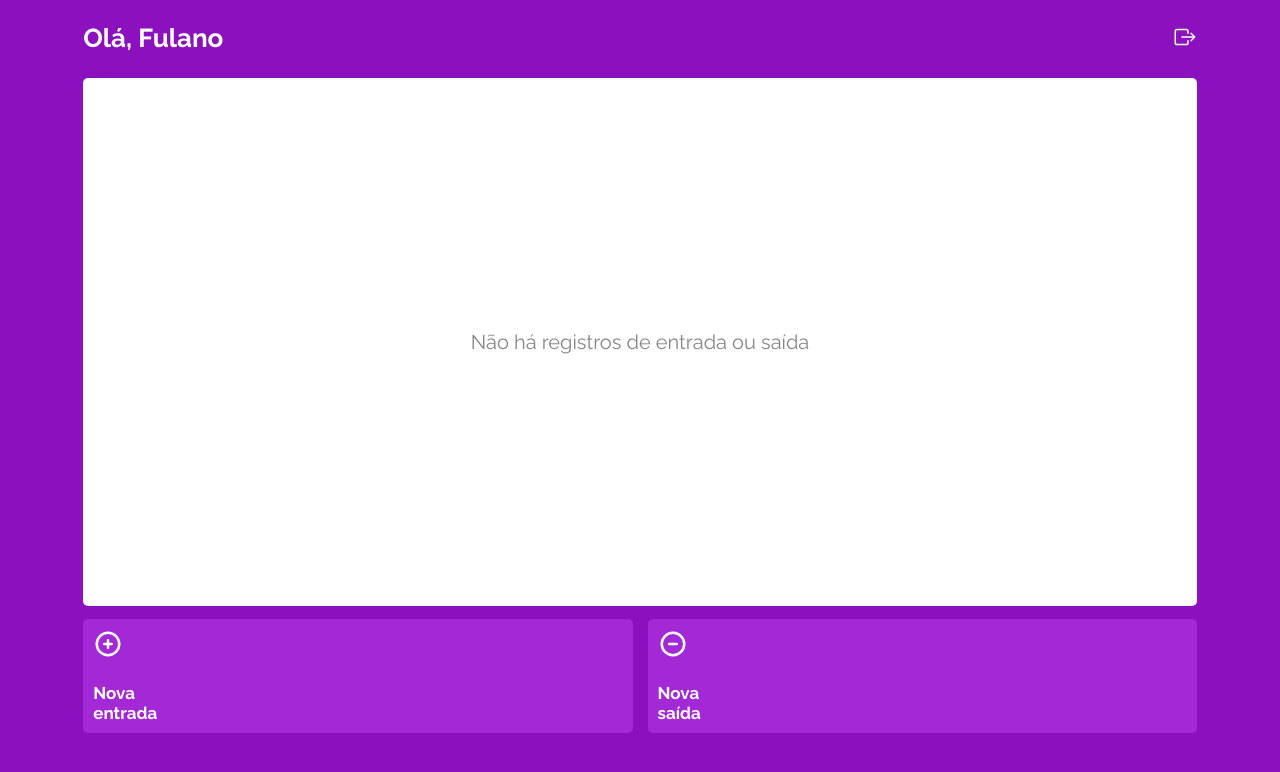
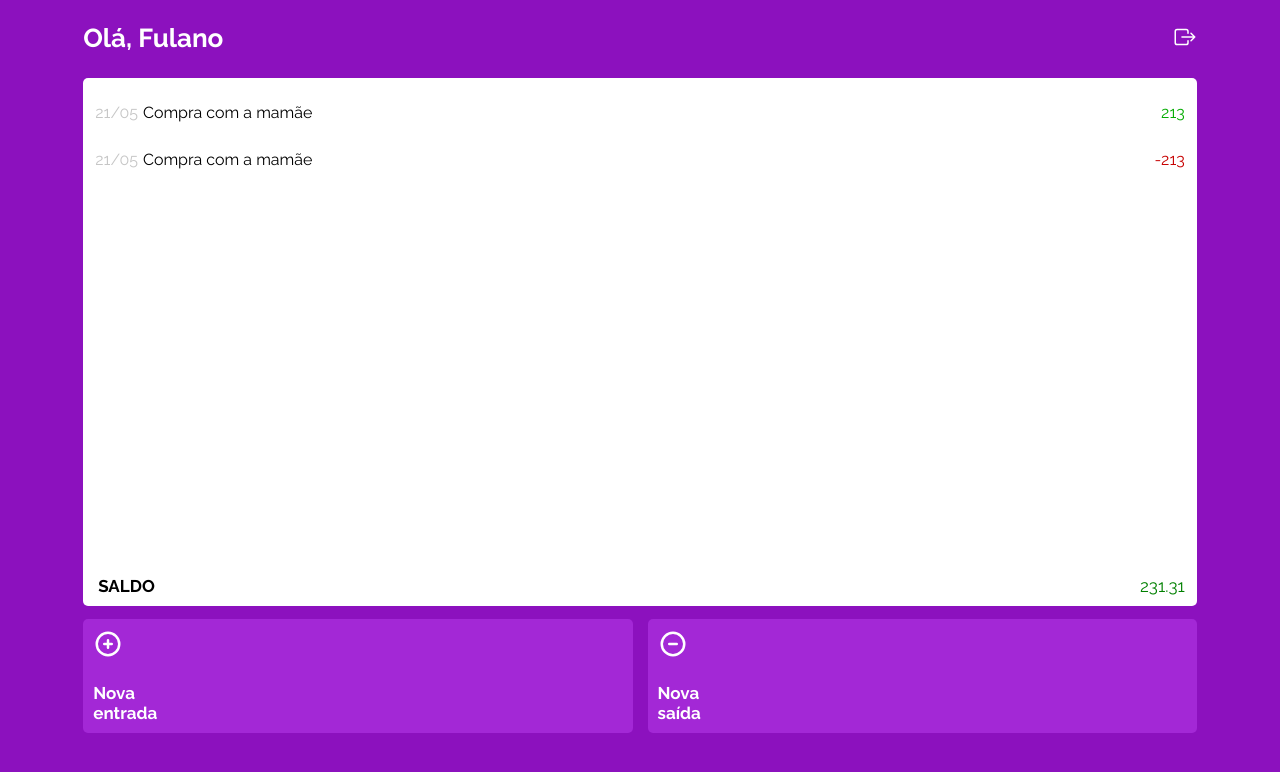
Before and after one commit to mateusnobre/14_mywallet, a React (Create React App) app: page /home in a window 1280 px wide. Shown: the top 772 px of the page. Built offline with nearby package versions, Linux system fonts and the light colour scheme; the HTML template or start-up script is replaced by a standard one; a web font is replaced by a local one.

Commit message:
finish frontend layouting

```diff
--- a/src/App.js
+++ b/src/App.js
@@ -8,6 +8,7 @@ import {
 import Home from './pages/Home';
 import Login from './pages/Login';
 import SignUp from './pages/SignUp';
+import NewTransaction from './pages/NewTransaction';
 
 import './assets/styles/reset.css';
 import './assets/styles/style.css';
@@ -28,6 +29,9 @@ export default function App () {
           <Route path="/sign-up" exact>
             <SignUp />
           </Route>
+          <Route path="/new-transaction/:value">
+            <NewTransaction />
+          </Route>
         </Switch>
     </Router>
   );
--- a/src/components/Header.js
+++ b/src/components/Header.js
@@ -21,4 +21,5 @@ const WelcomeText = styled.div`
     color: white;
     font-weight: 700;
     font-size: 26px;
+    user-select: none;
 `
--- a/src/components/NewTransactionButton.js
+++ b/src/components/NewTransactionButton.js
@@ -40,6 +40,7 @@ const NewTransactionButtonBox = styled.div`
 `
 
 const Text = styled.div`
+    user-select: none;
     color: white;
     font-size: 17px;
     line-height: 20px;
--- a/src/components/Transaction.js
+++ b/src/components/Transaction.js
@@ -0,0 +1,41 @@
+import styled from "styled-components"
+
+export default function Transaction(props){
+    return(
+        <TransactionBox>
+            <AuxBox>
+                <Date>{props.date}</Date>
+                <Description>{props.description}</Description>
+            </AuxBox>
+            <Value value={props.value}>{props.value}</Value>
+        </TransactionBox>
+    )
+}
+
+const TransactionBox = styled.div`
+    display: flex;
+    justify-content: space-between;
+    margin-left: 12px;
+    margin-top: 23px;
+    margin-right: 12px;
+`
+const AuxBox= styled.div`
+    display: flex;
+    justify-content: flex-start;
+`
+
+const Date = styled.div`
+    color: #C6C6C6;
+    font-size: 16px;
+    margin-right: 5px;
+`
+
+const Description = styled.div`
+    color: black;
+    font-size: 16px;
+`
+
+const Value = styled.div`
+    color: ${props => props.value > 0 ? '#03AC00' : '#C70000'};
+    font-size: 16px
+`
--- a/src/components/TransactionFeed.js
+++ b/src/components/TransactionFeed.js
@@ -1,16 +1,23 @@
 import styled from 'styled-components'
+import Transaction from './Transaction'
+
 export default function TransactionFeed(){
     return(
         <TransactionFeedBox>
-            Não há registros de entrada ou saída
+            <Transaction value={213} description='Compra com a mamãe'  date='21/05'/>
+            <Transaction value={-213} description='Compra com a mamãe'  date='21/05'/>
+            <Text>SALDO</Text>
+            <Funds>231.31</Funds>
         </TransactionFeedBox>
     )
 }
 
 const TransactionFeedBox = styled.div`
+    position: relative;
     display: flex;
+    user-select: none;
     flex-direction: column;
-    justify-content: center;
+    justify-content: flex-start;
     background-color: white;
     line-height: 24px;
     font-size: 20px;
@@ -20,3 +27,22 @@ const TransactionFeedBox = styled.div`
     height: 66vh;
     border-radius: 5px;
 `
+const Text = styled.div`
+    position: absolute;
+    color: black;
+    font-size: 17px;
+    font-weight: 700;
+    line-height: 20px;
+    left: 15px;
+    bottom: 10px;
+`
+
+const Funds = styled.div`
+    position: absolute;
+    color: green;
+    font-size: 17px;
+    font-weight: 400;
+    line-height: 20px;
+    right: 12px;
+    bottom: 10px;
+`
--- a/src/pages/Login.js
+++ b/src/pages/Login.js
@@ -2,23 +2,10 @@ import Logo from '../components/Logo'
 import styled from 'styled-components'
 import LoginForm from '../components/LoginForm'
 import FormsButton from '../components/FormsButton'
-import { Link, useHistory } from "react-router-dom";
-import React, { useContext, useState } from "react";
-import UserContext from "../../contexts/UserContext";
-import TokenContext from "../../contexts/TokenContext";
+import { Link } from "react-router-dom";
+import React from "react";
 
 export default function Login() {
-    const [email, setEmail] = useState("");
-    const [password, setPassword] = useState("");
-    const [block, setBlock] = useState(false);
-    const { user, setUser } = useContext(UserContext);
-    const { token, setToken } = useContext(TokenContext);
-    const history = useHistory();
-
-    if(localStorage.getItem('token')){
-      history.push('/');
-    }
-
     return(
         <LoginBox>
             <Logo/>
--- /dev/null
+++ b/src/pages/NewTransaction.js
@@ -0,0 +1,52 @@
+import { useParams } from 'react-router-dom';
+import Input from '../components/Input'
+import FormsButton from '../components/FormsButton'
+import styled from 'styled-components'
+
+export default function NewTransaction(){
+    const value = useParams().value;
+    function getText(){
+        if (value > 0){
+            return 'entrada'
+        }
+        else {
+            return 'saída'
+        }
+    }
+
+    return(
+        <NewTransactionBox>
+            <Text>Nova {getText()}</Text>
+            <Forms>
+                <Input type='number' placeholder='Valor'/>
+                <Input type='text' placeholder='Descrição'/>
+            </Forms>
+            <FormsButton text={'Salvar '+getText()}/>
+        </NewTransactionBox>
+    )
+}
+
+const NewTransactionBox = styled.div`
+    display: flex;
+    flex-direction: column;
+    align-items: center;
+`
+
+
+const Text = styled.div`
+    color: white;
+    font-weight: 700;
+    font-size: 26px;
+    user-select: none;
+    text-align: left;
+    margin-top: 29px;
+    margin-bottom: 40px;
+    width: 326px;
+`
+const Forms = styled.div`
+    display: flex;
+    flex-direction: column;
+    align-items: center;
+    height: 129px;
+    justify-content: space-between;
+`
```
